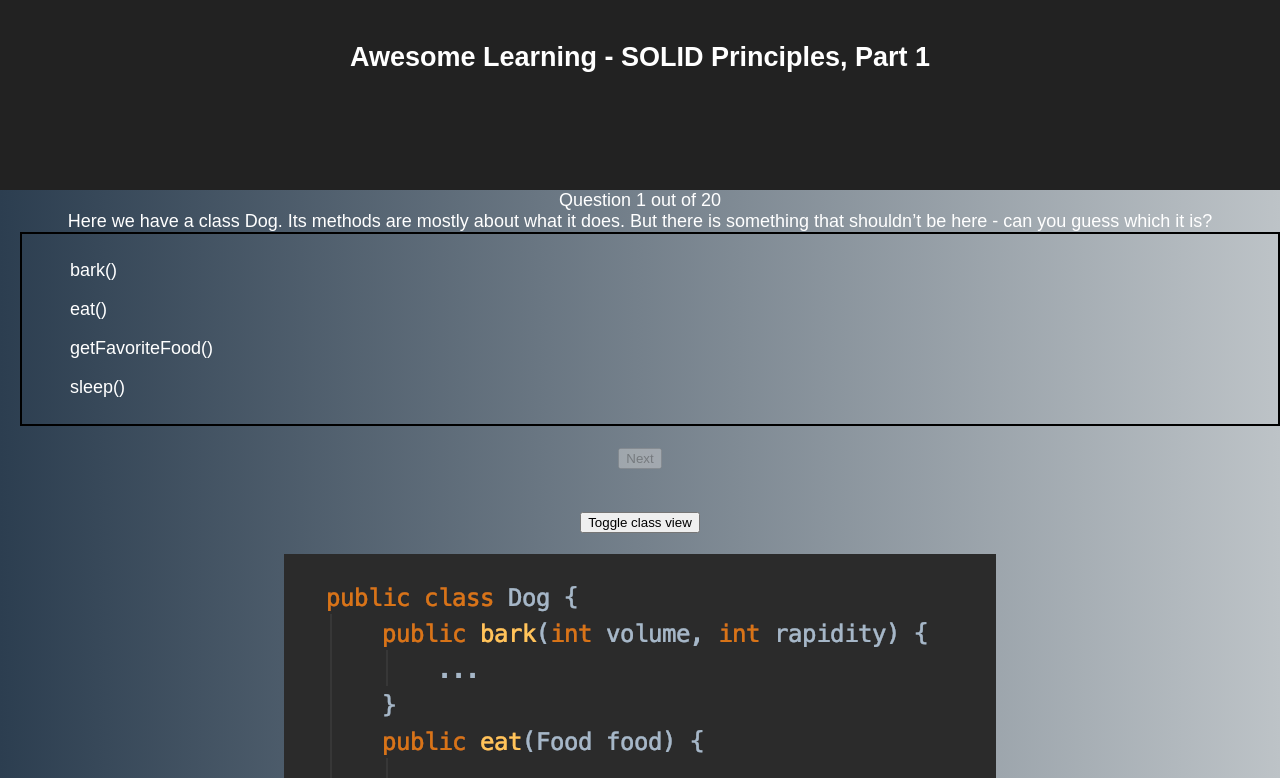
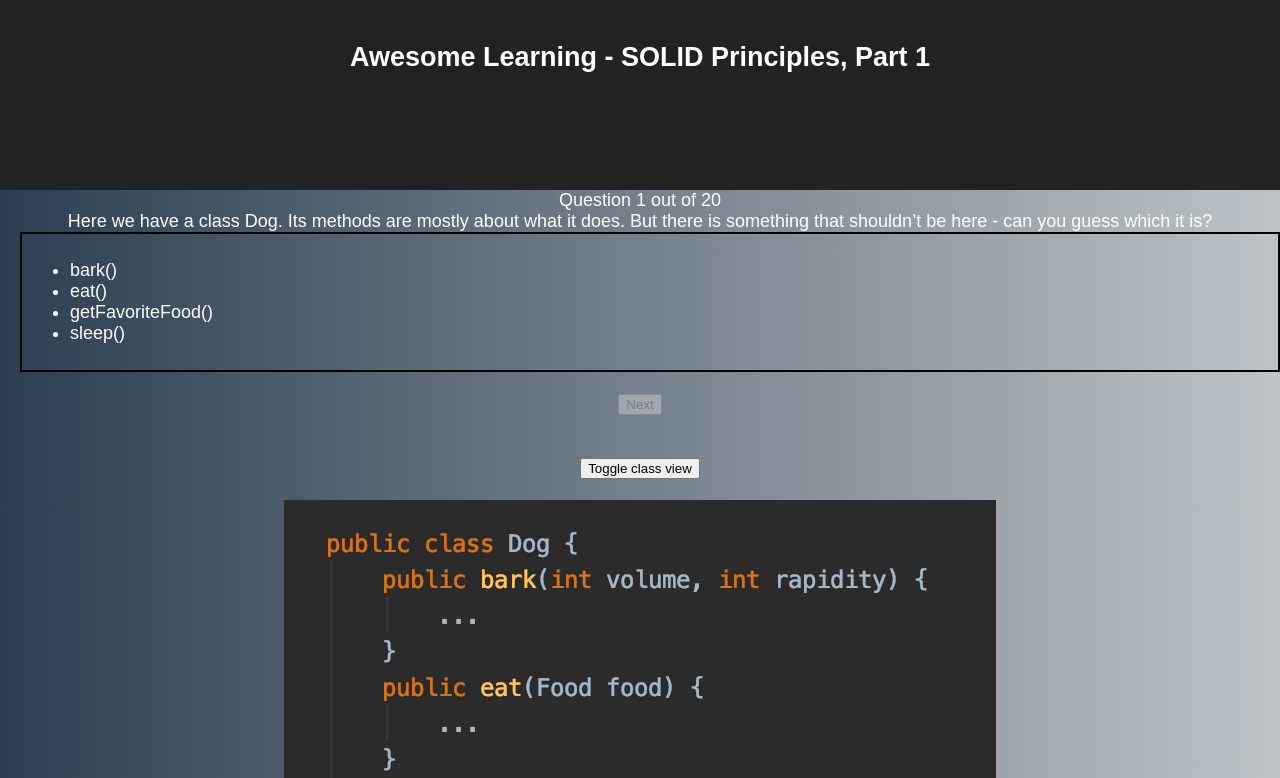
Before and after one commit to fhuergo/solid1, a React (Create React App) app: page / in a window 1280 px wide. Shown: the top 778 px of the page. Built offline with nearby package versions, Linux system fonts and the light colour scheme.

Commit message:
Correct ul and li tags

```diff
--- a/src/components/Quiz.js
+++ b/src/components/Quiz.js
@@ -94,16 +94,18 @@ export default class Quiz extends Component {
                     {question}<br />
                 </div>
                 <div className="options">
+                  <ul>
                     {options.map(option => {
                         return (
-                            <ul
+                            <li
                                 key={option}
                                 onClick={() => this.checkAnswer(option)}
                             >
                             {option[0]}
-                            </ul>
+                            </li>
                         );
                     })}
+                  </ul>
                 </div>
                 {optionExplanation}
                 <div align={'center'}>
```
